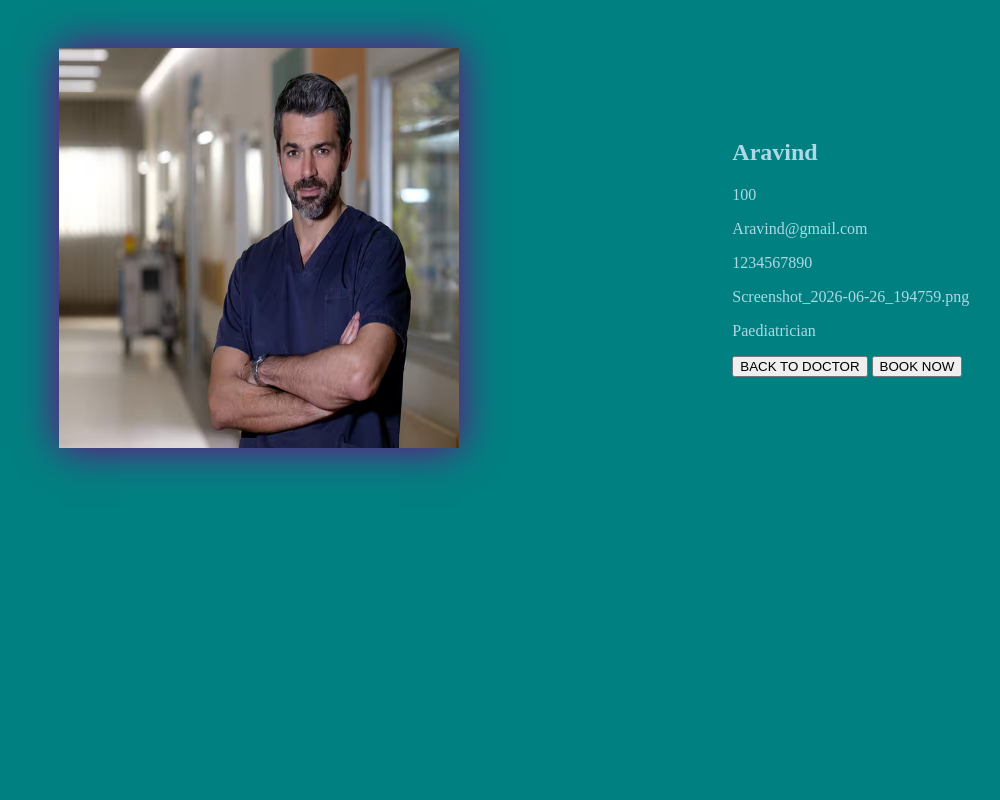
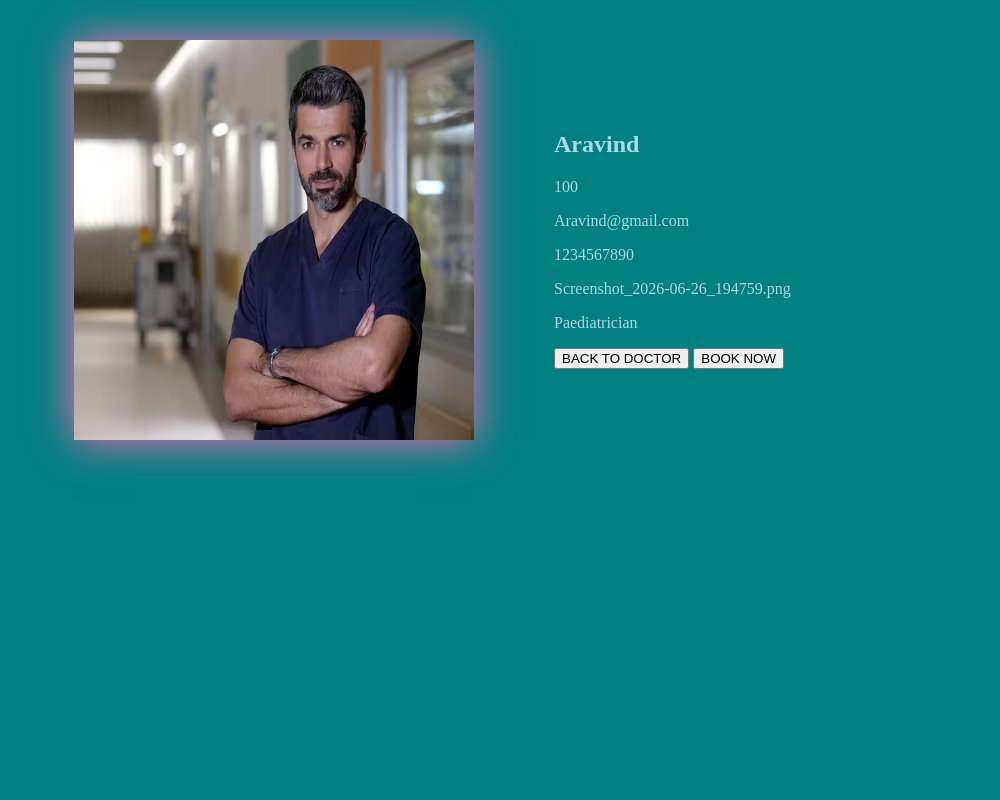
Before and after one commit to karthikha07prajjeeth-cloud/DJANGO-BASED-DOCTOR-APPOINTMENT-SYSTEM, a Django app: page /product_detail/1 in a window 1280 px wide. Shown: the whole page, without its empty margins (126-1126 px from the left). Run offline with Django 5.2, Linux system fonts and the light colour scheme; data comes from the database, SQL or seed files in the repository.

Commit message:
Update success and product detail styling

```diff
--- a/static/css/product_detail.css
+++ b/static/css/product_detail.css
@@ -1,14 +1,21 @@
+html, body{
+    height: 100%;
+    margin: 0;
+}
 .container{
     display: flex;
-    justify-content: space-around;
+    justify-content: center;
     align-items: center;
+    gap: 80px;
     padding: 40px;
 }
 .container img{
     width: 400px;
     height: 400px;
-    box-shadow: 0 0 40px purple;
-    justify-content: center;
+    box-shadow: 0 0 40px hotpink;
+}
+.content{
+    width: 400px;
 }
 .btn{
     display: flex;
@@ -16,8 +23,8 @@
 .btn button{
     width: 150px;
     padding: 40px;
-    background-color: lightcoral;
-    color: lightblue;
+    background-color: lightblue;
+    color: black;
     margin: 20px;
     border-radius: 20px;
 }
--- a/static/css/success.css
+++ b/static/css/success.css
@@ -5,7 +5,7 @@
     height: 100vh;
 }
 h1{
-    background-color: plum;
+    background-color: teal;
     padding: 30px;
     width: 250px;
     height: 100px;
```
Also changed, not shown: 1 other file.
